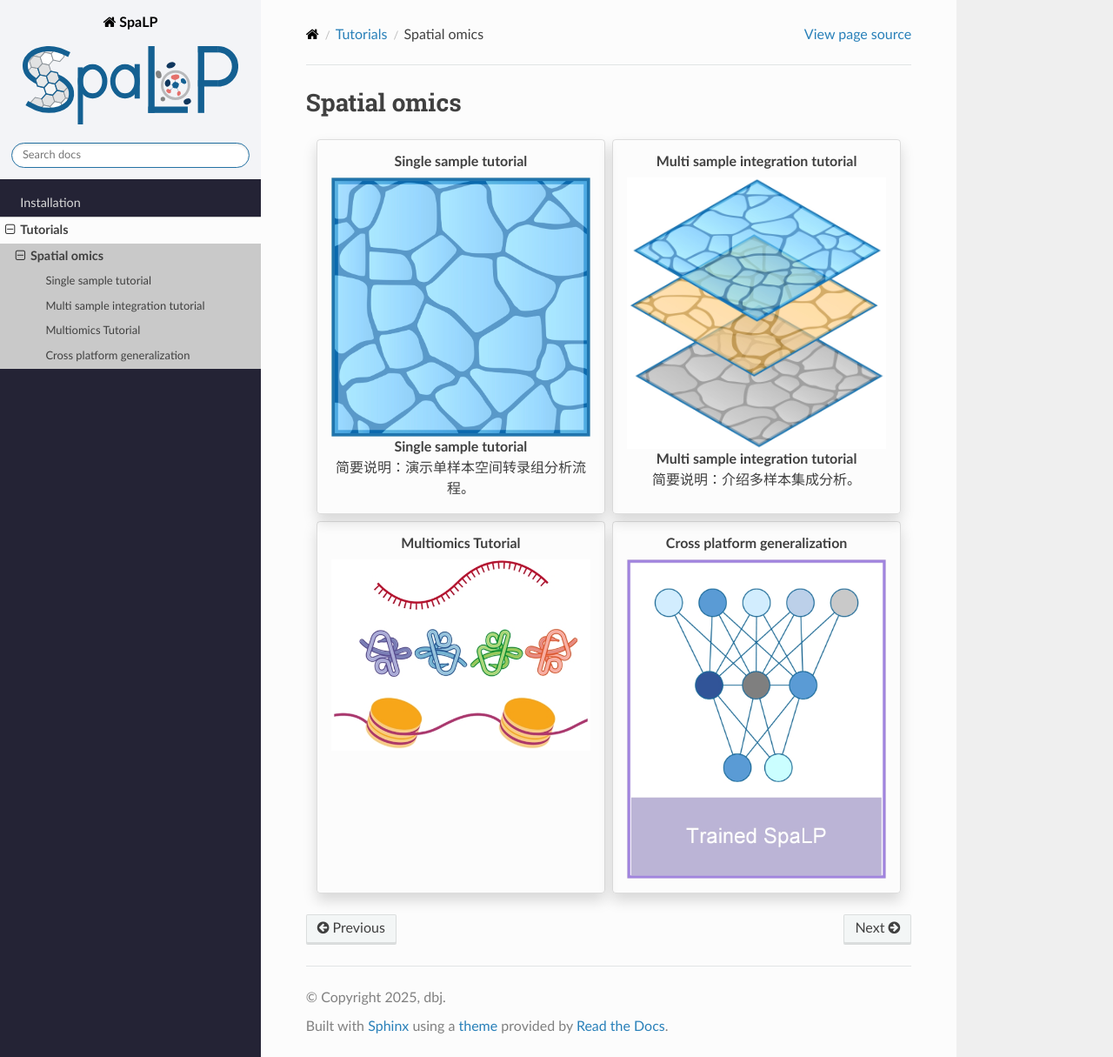
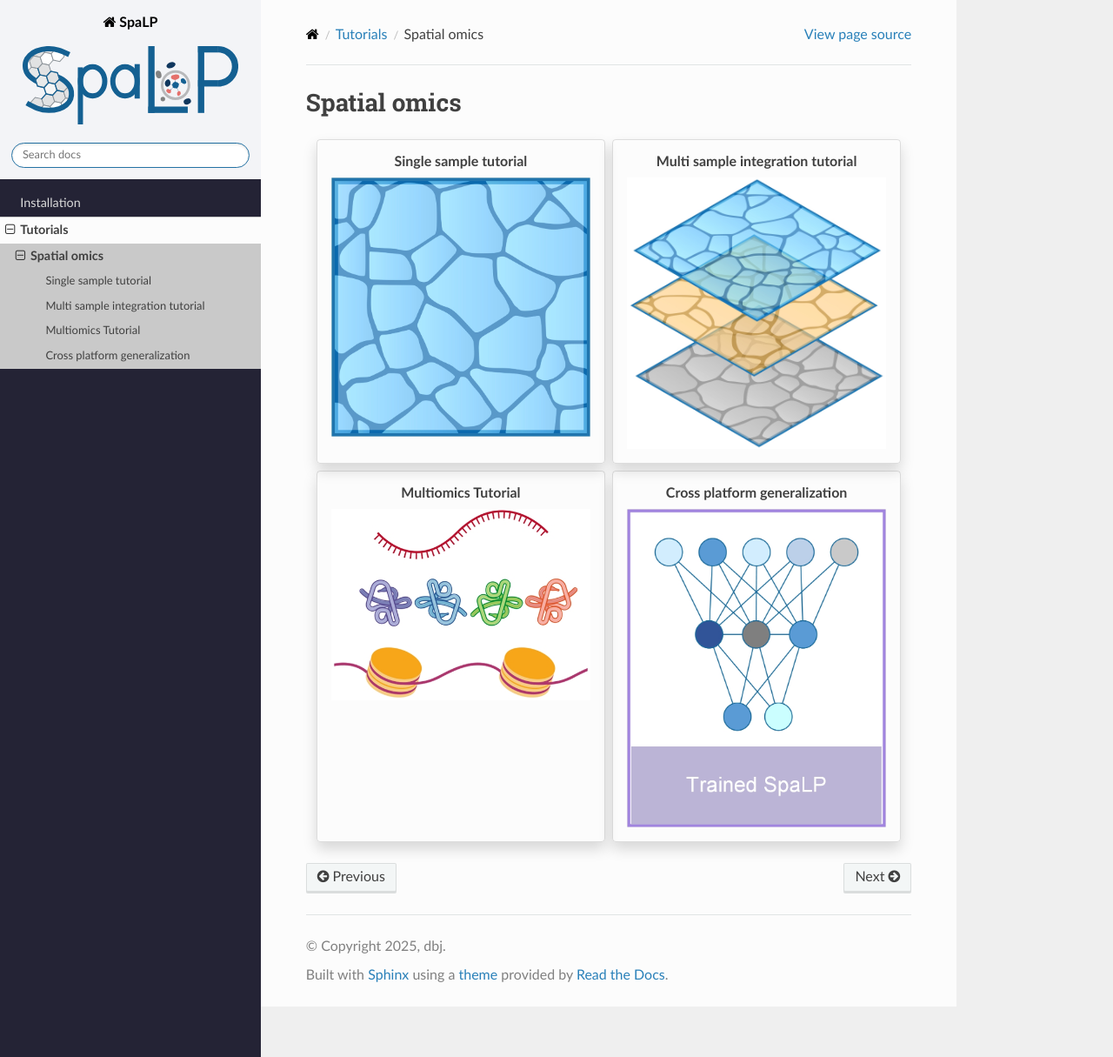
Before and after one commit to 1027victor/SpaLP, a Sphinx documentation site: the page built from docs/source/tutorials/Spatial_omics/index.md, in a window 1280 px wide and 1215 px high. Shown: the whole window at 87% size. Built offline with Sphinx 7.4.7 and the Read the Docs theme 3.1.0, drawn with Linux system fonts in a browser that asks for light colours; pages that are not in the unit, such as notebooks, are missing from menus.

Commit message:
Update index.md

````diff
--- a/docs/source/tutorials/Spatial_omics/index.md
+++ b/docs/source/tutorials/Spatial_omics/index.md
@@ -15,8 +15,7 @@
 :class: sd-m-0
 ```
 
-**Single sample tutorial**
-简要说明：演示单样本空间转录组分析流程。
+
 :::
 
 :::{grid-item-card} Multi sample integration tutorial
@@ -31,8 +30,6 @@
 :class: sd-m-0
 ```
 
-**Multi sample integration tutorial**
-简要说明：介绍多样本集成分析。
 :::
 
 :::{grid-item-card} Multiomics Tutorial
````
